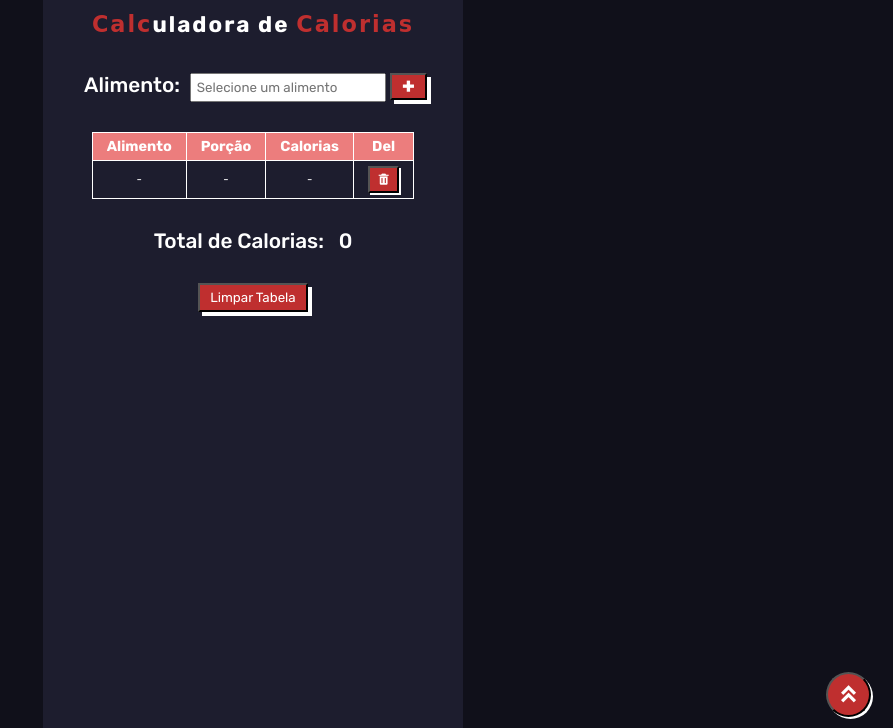
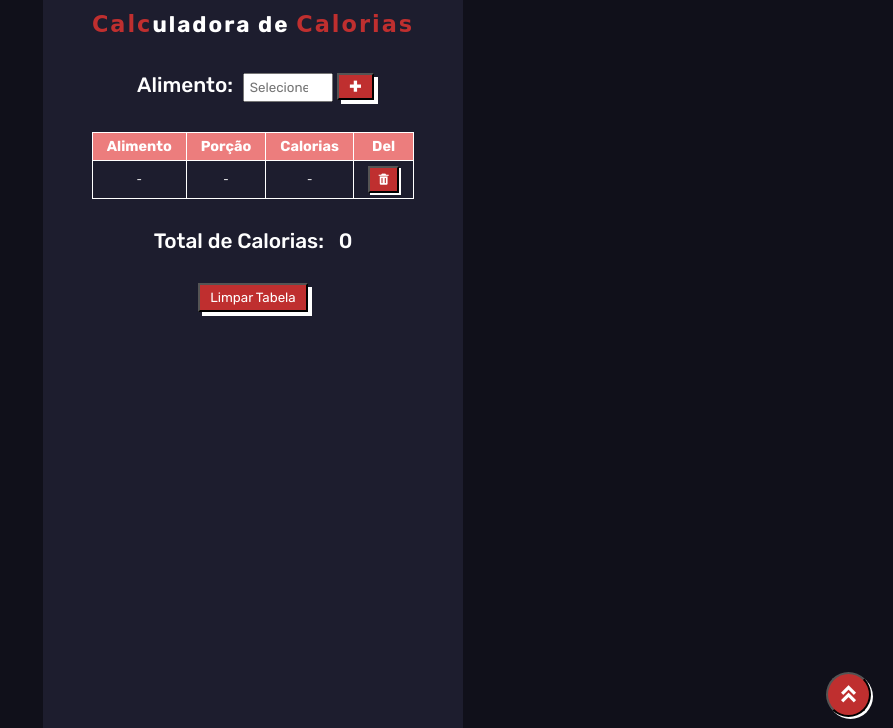
Before and after one commit to gabrielsouzas/calculadora-calorias, a plain HTML site: page index.html in a window 1280 px wide. Shown: the part 69-797 px from the top of the page, without its empty margins (387-1280 px from the left). Drawn offline with nearby package versions, Linux system fonts and the light colour scheme; a web font is replaced by a local one.

Commit message:
Update style.css

```diff
--- a/css/style.css
+++ b/css/style.css
@@ -433,3 +433,21 @@ tr:nth-child(even) {
         background-color: var(--bg-color_big);
     }
 }
+
+@media screen and (min-width: 360px) {
+    .calculadora input {
+        width: 140px;
+    }
+}
+
+@media screen and (min-width: 325px) {
+    .calculadora input {
+        width: 120px;
+    }
+}
+
+@media screen and (min-width: 305px) {
+    .calculadora input {
+        width: 90px;
+    }
+}
```
